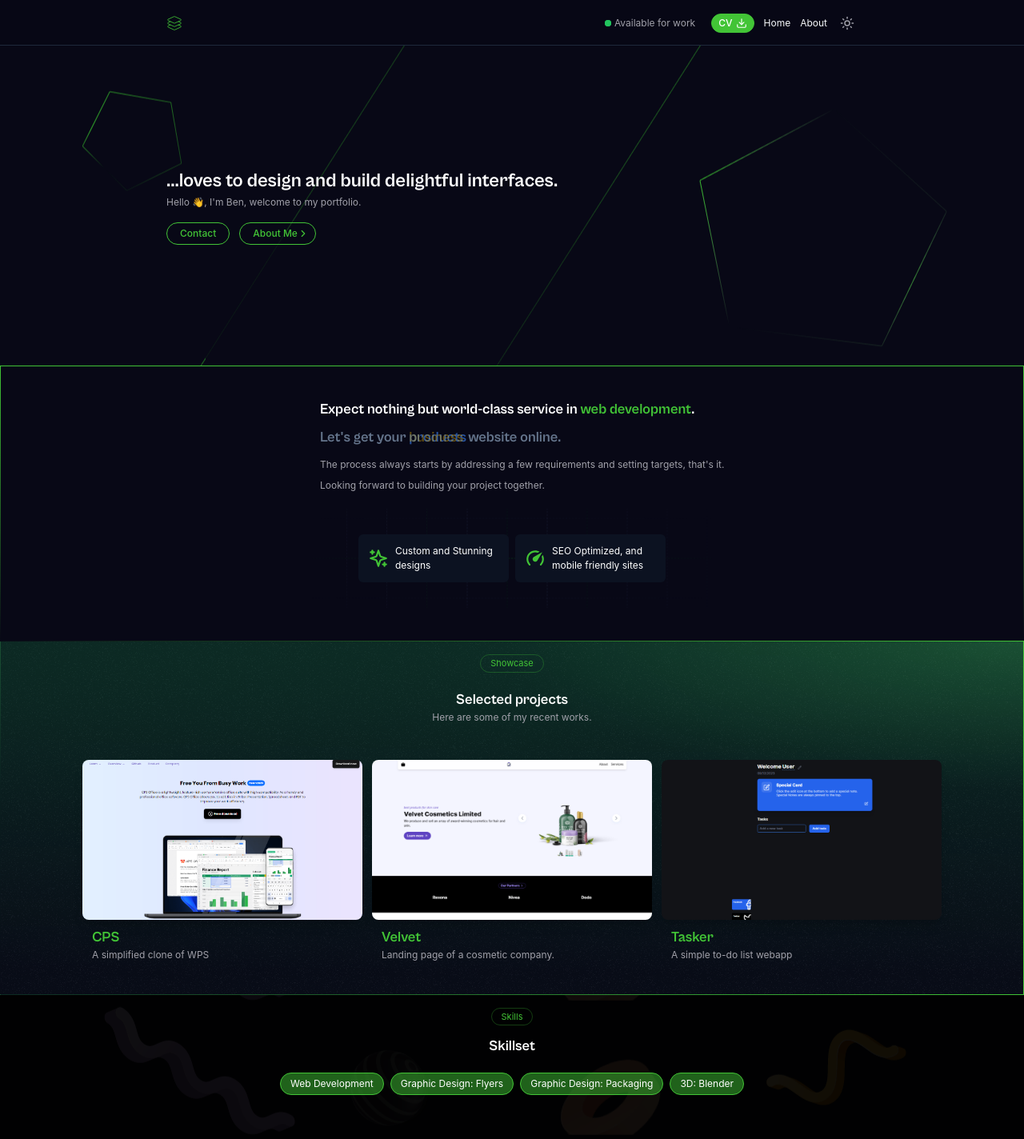
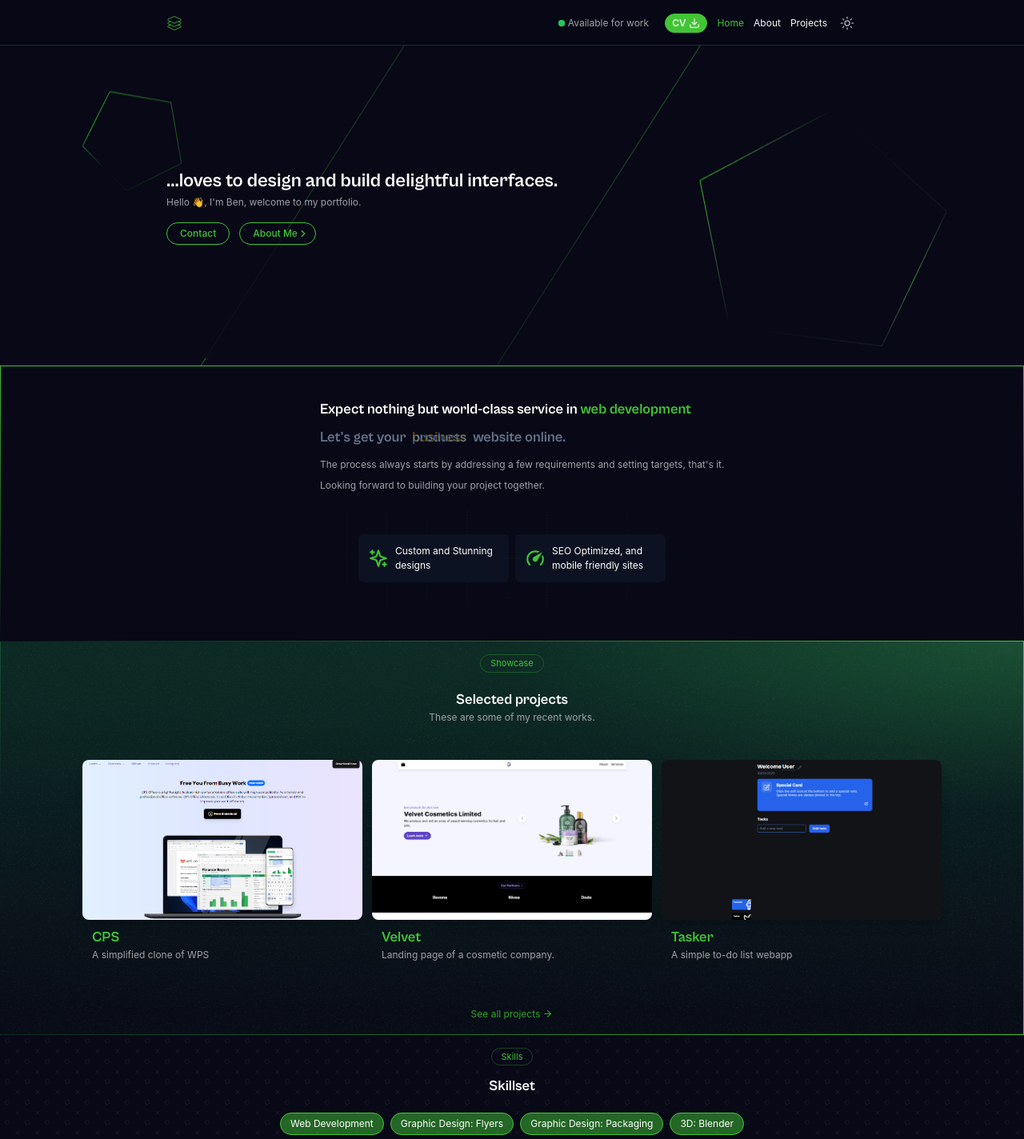
Before and after one commit to ben-dev10/prime-portfolio-react, a React (Vite) app: page /#/ in a window 1280 px wide. Shown: the top 1424 px of the page at 80% size. Built offline with nearby package versions, Linux system fonts and the light colour scheme; no server answers.

Commit message:
feat: updated several components; Home, Sheet, Form

```diff
--- a/src/components/WordAnimation.tsx
+++ b/src/components/WordAnimation.tsx
@@ -3,7 +3,7 @@ import { motion, AnimatePresence } from "framer-motion";
 
 const words = [
   <span className="text-red-500"> personal</span>,
-  <span className="text-blue-500">products</span>,
+  <span className="text-blue-500 !text-[17px]">products</span>,
   <span className="text-yellow-500"> business</span>,
   <span className="text-green-500"> portfolio</span>,
 ];
--- a/src/components/layout/Header.tsx
+++ b/src/components/layout/Header.tsx
@@ -1,10 +1,9 @@
-import { Link } from "react-router-dom";
+import { Link, NavLink } from "react-router-dom";
 import { Download, Sun } from "lucide-react";
 import { SheetUI } from "../ui-2/sheetui";
 import { Button } from "../ui/button";
 import cv from "../../assets/resume/resume-v1.pdf";
 import { motion } from "framer-motion";
-
 
 // Updates theme
 document.addEventListener("DOMContentLoaded", function () {
@@ -65,12 +64,30 @@ function Logo() {
 function Links() {
   return (
     <div className="space-x-3 dark:text-slate-50 hidden md:block">
-      <Link to={"/"} className="hover:underline">
+      <NavLink
+        to={`/`}
+        className={({ isActive, isPending }) =>
+          isActive ? "text-accent" : isPending ? "pending" : ""
+        }
+      >
         Home
-      </Link>
-      <Link to={"/about"} className="hover:underline">
+      </NavLink>
+      <NavLink
+        to={`/about/`}
+        className={({ isActive, isPending }) =>
+          isActive ? "text-accent" : isPending ? "pending" : ""
+        }
+      >
         About
-      </Link>
+      </NavLink>
+      <NavLink
+        to={`/projects/`}
+        className={({ isActive, isPending }) =>
+          isActive ? "text-accent" : isPending ? "pending" : ""
+        }
+      >
+        Projects
+      </NavLink>
     </div>
   );
 }
--- a/src/components/ui-2/formui.tsx
+++ b/src/components/ui-2/formui.tsx
@@ -3,6 +3,9 @@ import axios from "axios";
 import * as Form from "@radix-ui/react-form";
 import { styled } from "@stitches/react";
 import avatar from "../../assets/carousel/pic-2.jpg";
+import "../../styles/form.css";
+
+const formApiKey = import.meta.env.VITE_FORM_URL;
 
 interface FormData {
   name: string;
@@ -28,11 +31,13 @@ function FormUI() {
       setSubmitting(true);
 
       const response = await axios.post(
-        "https://formbold.com/s/ozeyp",
+        // "https://formbold.com/s/ozeyp",
+        formApiKey,
         formData
       );
       console.log(response.data);
-      alert("Thanks, we will get in touch.");
+      // alert("Thanks, we will get in touch.");
+      window.location.href = "../../routes/thanks.html";
     } catch (error) {
       console.error("Error submitting form:", error);
       alert("An error occurred while submitting the form.");
@@ -133,7 +138,7 @@ function FormUI() {
         <div className="dark:bg-[#000] bg-slate-200 p-3 px-4 pb-5 rounded-bl-[10px] rounded-br-[10px]">
           <Button
             disabled={submitting}
-            className={`text-white mt-[10px] bg-[#40C335] hover:bg-[rgba(64,195,53,.9)]  focus:ring-2 focus:ring-[rgba(41,235,23,0.5)]
+            className={`text-white mt-[10px] bg-[#40C335] hover:bg-[rgba(64,195,53,.9)] focus:ring-2 focus:ring-[rgba(41,235,23,0.5)]
               ${
                 submitting
                   ? "bg-slate-100 cursor-not-allowed text-slate-200 opacity-70"
@@ -189,7 +194,7 @@ const Input = styled("input", {
 });
 
 const Button = styled("button", {
-  all: "unset",
+  // all: "unset",
   boxSizing: "border-box",
   display: "inline-flex",
   alignItems: "center",
--- a/src/components/ui-2/sheetui.tsx
+++ b/src/components/ui-2/sheetui.tsx
@@ -2,7 +2,7 @@ import { Button } from "@/components/ui/button";
 import { Sheet, SheetContent, SheetFooter, SheetTrigger } from "../ui/sheet";
 import { Link } from "react-router-dom";
 import { useState } from "react";
-import { Bookmark, Layers } from "lucide-react";
+import { Bookmark, GalleryHorizontalEnd, Home, Layers } from "lucide-react";
 
 export function SheetUI() {
   const [open, setOpen] = useState(false);
@@ -20,6 +20,7 @@ export function SheetUI() {
               height="18"
               viewBox="0 0 18 18"
               fill="none"
+              className="scale-[1.2]"
             >
               <path
                 d="M3 9H10.2188"
@@ -49,11 +50,19 @@ export function SheetUI() {
           side="left"
           className="w-full md:max-w-full flex flex-col"
         >
-          <div className="links gap-3 flex flex-col mt-5 text-[13px] border-b border-dashed border-slate-400 dark:border-slate-700 pb-2 max-w-[350px] w-[70%] mx-auto mb-auto">
-            <div onClick={handleClick}>
-              <Link to="/about" className="sheet-link flex items-center gap-1">
+          <div className="links gap-3 flex flex-col mt-5 text-[13px] border-slate-600  pb-2 max-w-[350px] w-[70%] mx-auto mb-auto">
+            <div onClick={handleClick} className="space-y-3">
+              <Link to="/" className="sheet-link">
+                <Home size={16} />
+                Home
+              </Link>
+              <Link to="/about" className="sheet-link">
                 <Bookmark size={16} />
                 About
+              </Link>
+              <Link to="/projects" className="sheet-link">
+                <GalleryHorizontalEnd size={16} />
+                Projects
               </Link>
             </div>
           </div>
--- a/src/index.css
+++ b/src/index.css
@@ -144,6 +144,10 @@ body {
   @apply text-accent underline
 }
 
+.sheet-link {
+  @apply border-b border-dashed dark:border-slate-500 border-slate-300 pb-2 flex items-center gap-1 hover:text-accent
+}
+
 .footer-links {
   @apply hover:underline hover:opacity-90 px-1
 }
@@ -186,8 +190,8 @@ body {
 }
 
 #skills-section {
-  background-image: url(./assets/bg-graphic.png);
   background-position: center center;
+  background-size: 25px;
 }
 
 #card-grid {
@@ -211,14 +215,3 @@ body {
 }
 
 @media (prefers-color-scheme:dark) {}
-
-@layer components {
-
-  .form-input {
-    /* prettier-ignore */
-    @apply text-[#71717a] border-b dark:border-[#3f3f46] border-slate-400/30 bg-transparent outline-none
-    dark:hover:border-[rgba(64,195,53,.5)] dark:focus:border-[rgba(64,195,53,.8)] dark:selection:bg-[rgba(64,195,53,.5)]
-    dark:selection:text-white hover:border-[rgba(64,195,53,.5)] focus:border-[rgba(64,195,53,.8)] selection:bg-[rgba(64,195,53,.5)]
-    selection:text-white
-  }
-}
--- a/src/main.tsx
+++ b/src/main.tsx
@@ -13,8 +13,8 @@ import ErrorPage from "./routes/ErrorPage.tsx";
 import About from "./routes/About.tsx";
 import "./index.css";
 import NoMatch from "./routes/NoMatch.tsx";
+import Projects from "./routes/Projects.tsx";
 
-// dotenv.config();
 
 const router = createHashRouter(
   createRoutesFromElements(
@@ -22,6 +22,7 @@ const router = createHashRouter(
       <Route errorElement={<ErrorPage />}>
         <Route index element={<Home />} />
         <Route path="/about/" element={<About />} />
+        <Route path="/projects/" element={<Projects />} />
 
         <Route path="*" element={<NoMatch />} />
       </Route>
--- a/src/routes/About.tsx
+++ b/src/routes/About.tsx
@@ -49,7 +49,7 @@ function Persona() {
 
 export default function About() {
   return (
-    <main>
+    <main className="pb-[50px]">
       <Header />
       <Persona />
     </main>
--- a/src/routes/Home.tsx
+++ b/src/routes/Home.tsx
@@ -1,5 +1,11 @@
 import { Button } from "@/components/ui/button";
-import { Sparkles, Layout, Package, ChevronRight } from "lucide-react";
+import {
+  Sparkles,
+  Layout,
+  Package,
+  ChevronRight,
+  ArrowRight,
+} from "lucide-react";
 import noise from "../assets/noise-01.png";
 import pic1 from "../assets/carousel/tasker-1.png";
 import pic2 from "../assets/carousel/cps-1.png";
@@ -72,15 +78,15 @@ function Intro() {
       <div className="wrapper p-4 container-4xl py-10">
         <div className="box-content max-w-[600px] mx-auto">
           <div className="sm:pl-[60px]">
-            <h2 className="h3 text-secondary mb-2 ">
+            <h2 className="h3 text-secondary mb-2">
               Expect nothing but world-class service in{" "}
-              <span className="text-accent">web development</span>.
+              <span className="text-accent">web development</span>
             </h2>
             <div>
               {/* FIXME: Find a better word animation */}
               <h3 className="mb-3 h3 text-slate-500">
-                Let's get your <WordAnimation />{" "}
-                <span className="ml-[74px]"> website online</span>.
+                <span className="mr-1">Let's get your</span> <WordAnimation />{" "}
+                <span className="ml-[76px]"> website online</span>.
               </h3>
               <p className="mt-2">
                 The process always starts by addressing a few requirements and
@@ -121,9 +127,9 @@ function Intro() {
   );
 }
 
-function HeaderPill({ text }: {text:string}) {
+function HeaderPill({ text }: { text: string }) {
   return (
-    <div className="rounded-full text-[11px] text-accent border border-[rgba(64,195,53,.3)] max-w-max px-3 py-[2px]">
+    <div className="rounded-full text-[11px] text-accent border dark:border-[rgba(64,195,53,.3)] border-[rgba(64,195,53,.5)] max-w-max px-3 py-[2px]">
       {text}
     </div>
   );
@@ -170,7 +176,9 @@ function Showcase() {
           <h3 className="h3 mt-5 dark:text-white text-slate-950 ">
             Selected projects
           </h3>
-          <p className="">Here are some of my recent works. </p>
+          <p className="text-slate-400 dark:text-primary">
+            These are some of my recent works.{" "}
+          </p>
         </div>
       </div>
       <div className="carousel-wrapper mt-5 w-full pb-10 flex lg:justify-center overflow-x-auto p-5 pt-2 gap-3">
@@ -193,13 +201,21 @@ function Showcase() {
           siteUrl="https://ben-dev10.github.io/tasker/"
         />
       </div>
+      <div className="w-full flex justify-center p-2 py-4">
+        <Link
+          to={"/projects"}
+          className="flex items-center gap-[3px] text-[rgba(64,195,53,.8)] hover:underline"
+        >
+          See all projects <ArrowRight size={13} />{" "}
+        </Link>
+      </div>
     </div>
   );
 }
 
 function SkillsPill({ text }: { text: string }) {
   return (
-    <div className="bg-[rgba(64,195,53,.5)] rounded-full max-w-max px-3 py-1 border border-accent text-white">
+    <div className="bg-[rgba(64,195,53,1)] dark:bg-[rgba(64,195,53,.5)]  rounded-full max-w-max px-3 py-1 border border-accent text-white">
       {text}
     </div>
   );
@@ -207,12 +223,15 @@ function SkillsPill({ text }: { text: string }) {
 
 function Skills() {
   return (
-    <div className="" id="skills-section">
+    <div
+      className="dark:[background-image:url(./assets/bgs/x-x--d.svg)] [background-image:url(./assets/bgs/x-x--l.svg)]"
+      id="skills-section"
+    >
       <div className="wrapper container-4xl p-4">
         <div className="flex flex-col items-center">
           <HeaderPill text="Skills" />
 
-          <h3 className="h3 mt-3 text-white">Skillset</h3>
+          <h3 className="h3 mt-3 dark:text-white text-black">Skillset</h3>
         </div>
 
         <div className="py-5 flex justify-center gap-2 flex-wrap mb-5">
@@ -263,7 +282,7 @@ function AboutMeCard() {
   const year = new Date();
   const age: number = 2002;
   return (
-    <div className="about-me-card flex flex-col shadow-lg rounded-xl dark:bg-[#0c0d0d] bg-slate-100 max-w-[500px] mx-auto h-[350px]">
+    <div className="about-me-card flex flex-col shadow-lg rounded-xl dark:bg-[#0c0d0d] bg-slate-100 max-w-[450px] mx-auto h-[350px]">
       <div
         className="header p-3 px-5 rounded-tl-xl rounded-tr-xl"
         id="card-header"
@@ -277,7 +296,7 @@ function AboutMeCard() {
             <img
               src={img2}
               alt="avatar img"
-              className="size-[40px] rounded-full border"
+              className="size-[40px] rounded-full border-2"
             />
           </div>
 
--- a/src/routes/NoMatch.tsx
+++ b/src/routes/NoMatch.tsx
@@ -1,6 +1,6 @@
 export default function NoMatch() {
   return (
-    <div className="h-[100vh] flex justify-center items-center">
+    <div className="h-[50vh] flex justify-center items-center">
       <h2 className="">404</h2>
       <p>Page not found</p>
     </div>
--- /dev/null
+++ b/src/routes/Projects.tsx
@@ -0,0 +1,18 @@
+function HeaderSection() {
+  return (
+    <div className="projects-page">
+      <div className="wrapper p-4 container-4xl">
+        <h2 className="h2 text-secondary">All Projects</h2>
+        <p className="">Gallery of all projects</p>
+      </div>
+    </div>
+  );
+}
+
+export default function Projects() {
+  return (
+    <section className="projects-page">
+      <HeaderSection />
+    </section>
+  );
+}
--- /dev/null
+++ b/src/routes/thanks.html
@@ -0,0 +1,48 @@
+<!DOCTYPE html>
+<html lang="en">
+
+<head>
+    <meta charset="UTF-8">
+    <meta name="viewport" content="width=device-width, initial-scale=1.0">
+    <title>Thanks for submitting the form!</title>
+    <style>
+        @font-face {
+            font-family: 'CabinetG';
+            src: url('../assets/fonts/CabinetGrotesk-Bold.otf') format('opentype');
+        }
+
+        .h1 {
+            font-family: CabinetG;
+            font-size: 32px;
+            font-weight: 900;
+            margin-bottom: 0px;
+        }
+
+        .p {
+            font-family: Inter, system-ui;
+            margin-top: 3px;
+            font-size: 13px;
+        }
+
+        body {
+            min-height: 100vh;
+            margin: 0px;
+            padding: 0px;
+            display: grid;
+            place-items: center;
+            background: #fafafa;
+        }
+    </style>
+</head>
+
+<body>
+
+
+    <section class="">
+        <h1 class="h1">Success!</h1>
+        <p class="p">Thanks, we will get in touch.</p>
+    </section>
+
+</body>
+
+</html>
--- /dev/null
+++ b/src/styles/form.css
@@ -0,0 +1,8 @@
+@tailwind base;
+@tailwind components;
+
+@layer components {
+    .form-input {
+        @apply text-[#71717a] border-b dark:border-[#3f3f46] border-slate-400/30 bg-transparent outline-none dark:hover:border-[rgba(64,195,53,.5)] dark:focus:border-[rgba(64,195,53,.8)] dark:selection:bg-[rgba(64,195,53,.5)] dark:selection:text-white hover:border-[rgba(64,195,53,.5)] focus:border-[rgba(64,195,53,.8)] selection:bg-[rgba(64,195,53,.5)] selection:text-white
+    }
+}
```
Also changed, not shown: src/assets/bgs/x-x--d.svg (added), src/assets/bgs/x-x--l.svg (added).
